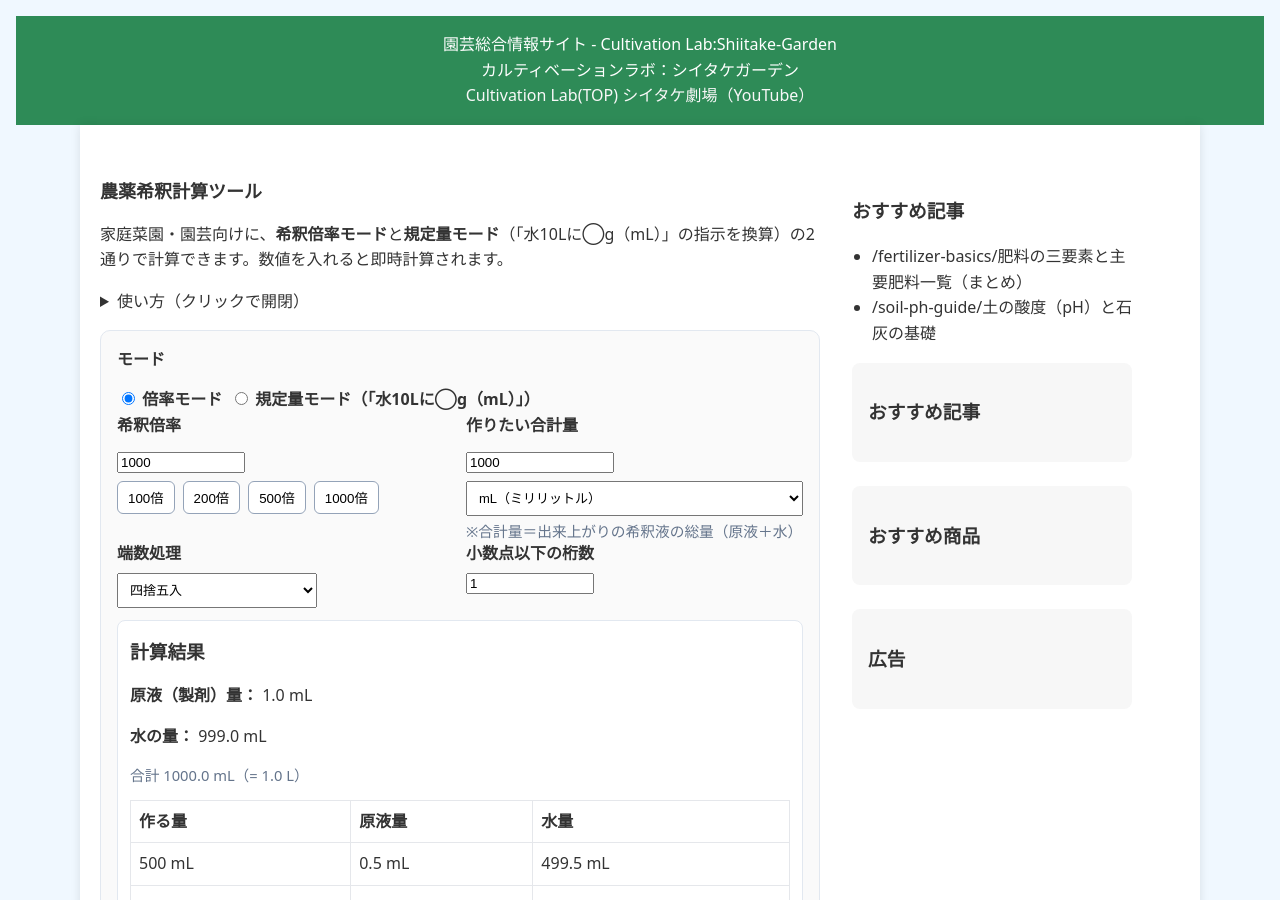
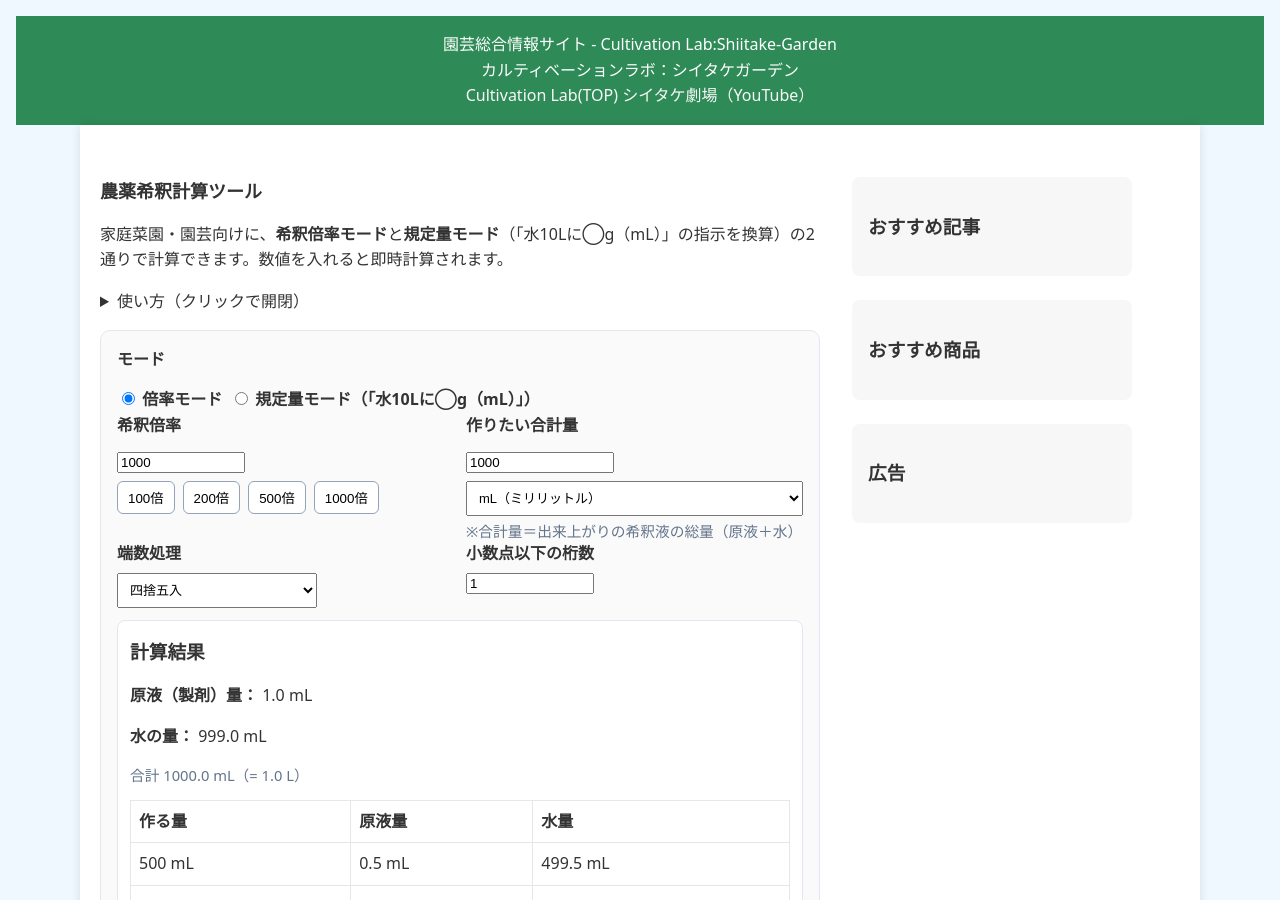
Before and after one commit to shiitake-garden/shiitake-garden.github.io, a Jekyll site: the page built from column/column_kisyaku.html, in a window 1280 px wide and 900 px high. Built offline with Jekyll 4.4.1, drawn with Linux system fonts in a browser that asks for light colours.

Commit message:
Update column_kisyaku.html

```diff
--- a/column/column_kisyaku.html
+++ b/column/column_kisyaku.html
@@ -286,23 +286,6 @@
     </script>
 
   </article>
-
-  <aside class="article-sidebar">
-    <!-- おすすめ記事 -->
-    <section>
-      <h3>おすすめ記事</h3>
-      <ul>
-        <li>/fertilizer-basics/肥料の三要素と主要肥料一覧（まとめ）</a></li>
-        <li>/soil-ph-guide/土の酸度（pH）と石灰の基礎</a></li>
-      </ul>
-
-
-
-
-
-
-  </article>
-
   <!--ここからサイドバー-->
   <aside class="article-sidebar">
 
@@ -310,9 +293,8 @@
       <h3>おすすめ記事</h3>
       <ul>
         <!--
-        <li><a href="#">家庭菜園の病害虫対策</a></li>
-        <li><a href="#">果樹の年間作業カレンダー</a></li>
-        <li><a href="#">初心者向け農薬の選び方</a></li>
+        <li><a href="https://shiitake-garden.github.io/pest.html">害虫と農薬</a></li>
+        <li><a href="https://shiitake-garden.github.io/disease.html">病気と農薬</a></li>
         -->
       </ul>
     </div>
@@ -325,7 +307,9 @@
     <div class="sidebar-block">
       <h3>広告</h3>
       <!-- AdSense広告枠 -->
-
+<!-- admax -->
+<script src="https://adm.shinobi.jp/s/1c5297a1f21c0a05e42610c2f423b8ef"></script>
+<!-- admax -->
     </div>
 
   </aside>
```
